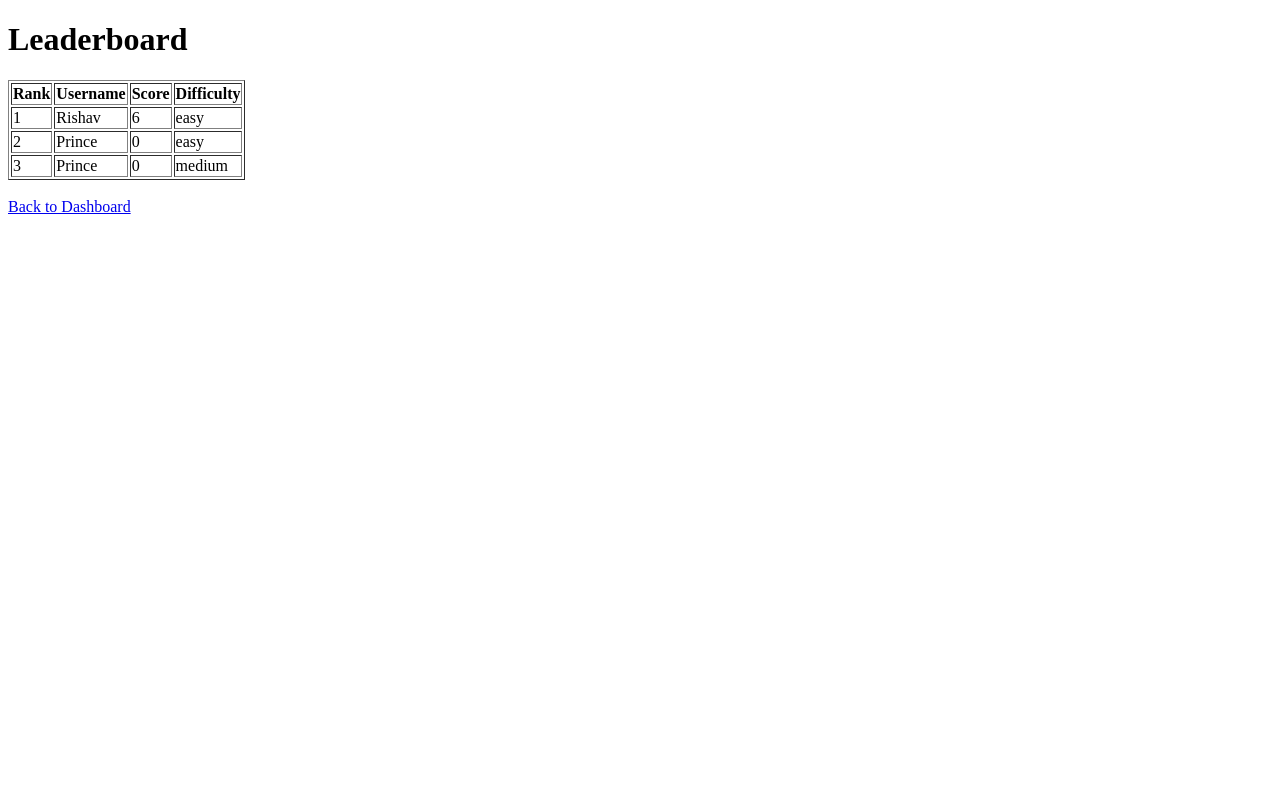
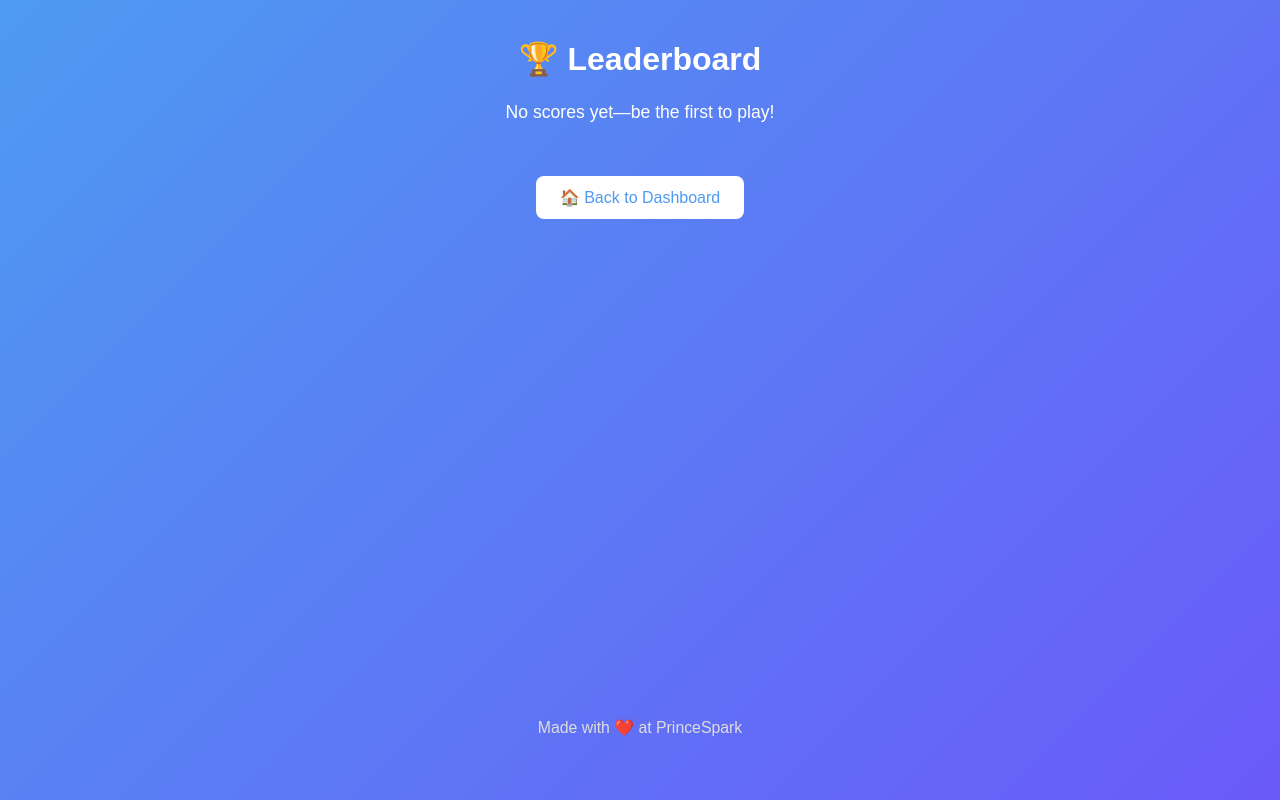
Before and after one commit to Prince159-beep/PrinceSpark, a Flask app: page /leaderboard in a window 1280 px wide. Run offline with Flask 3, Linux system fonts and the light colour scheme; data comes from the database, SQL or seed files in the repository.

Commit message:
Update leaderboard.html

```diff
--- a/templates/leaderboard.html
+++ b/templates/leaderboard.html
@@ -1,27 +1,43 @@
 <!DOCTYPE html>
-<html>
+<html lang="en">
 <head>
-    <title>Leaderboard | PrinceSpark</title>
+  <meta charset="UTF-8" />
+  <meta name="viewport" content="width=device-width, initial-scale=1.0"/>
+  <title>Leaderboard</title>
+  <link rel="stylesheet" href="{{ url_for('static', filename='style.css') }}">
 </head>
 <body>
-    <h1>Leaderboard</h1>
-    <table border="1">
+  <h1>🏆 Leaderboard</h1>
+
+  {% if scores and scores|length > 0 %}
+    <table class="leaderboard-table">
+      <thead>
         <tr>
-            <th>Rank</th>
-            <th>Username</th>
-            <th>Score</th>
-            <th>Difficulty</th>
+          <th>Rank</th>
+          <th>Username</th>
+          <th>Score</th>
         </tr>
-        {% for row in rows %}
+      </thead>
+      <tbody>
+        {% for rank, entry in enumerate(scores, start=1) %}
         <tr>
-            <td>{{ loop.index }}</td>
-            <td>{{ row[0] }}</td>
-            <td>{{ row[1] }}</td>
-            <td>{{ row[2] }}</td>
+          <td>{{ rank }}</td>
+          <td>{{ entry.username }}</td>
+          <td>{{ entry.score }}</td>
         </tr>
         {% endfor %}
+      </tbody>
     </table>
-    <br>
-    <a href="{{ url_for('dashboard') }}">Back to Dashboard</a>
+  {% else %}
+    <p style="text-align:center;">No scores yet—be the first to play!</p>
+  {% endif %}
+
+  <div style="text-align:center; margin-top: 20px;">
+    <a href="{{ url_for('dashboard') }}" class="btn">🏠 Back to Dashboard</a>
+  </div>
+
+  <footer>
+    <p>Made with ❤️ at PrinceSpark</p>
+  </footer>
 </body>
 </html>
```
